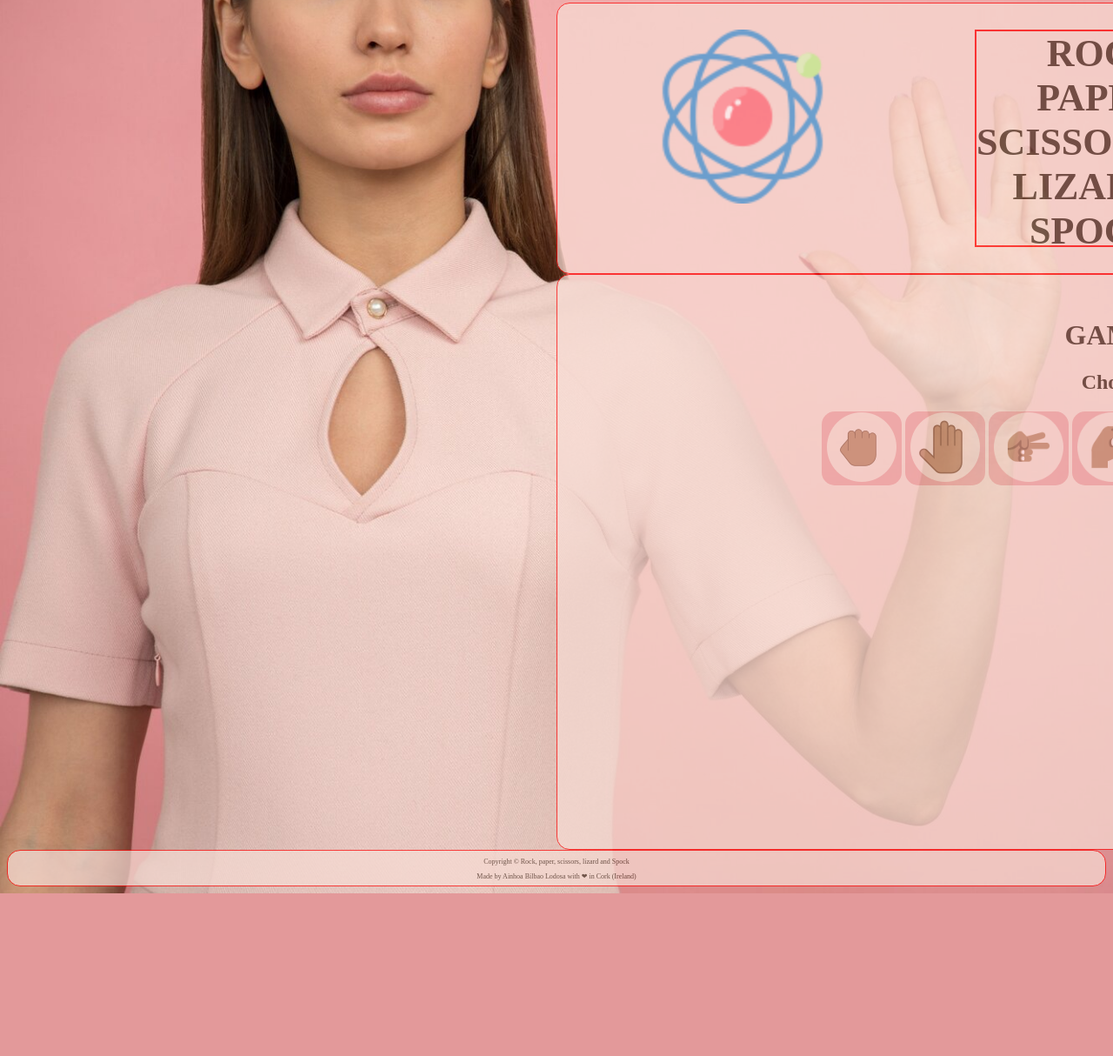
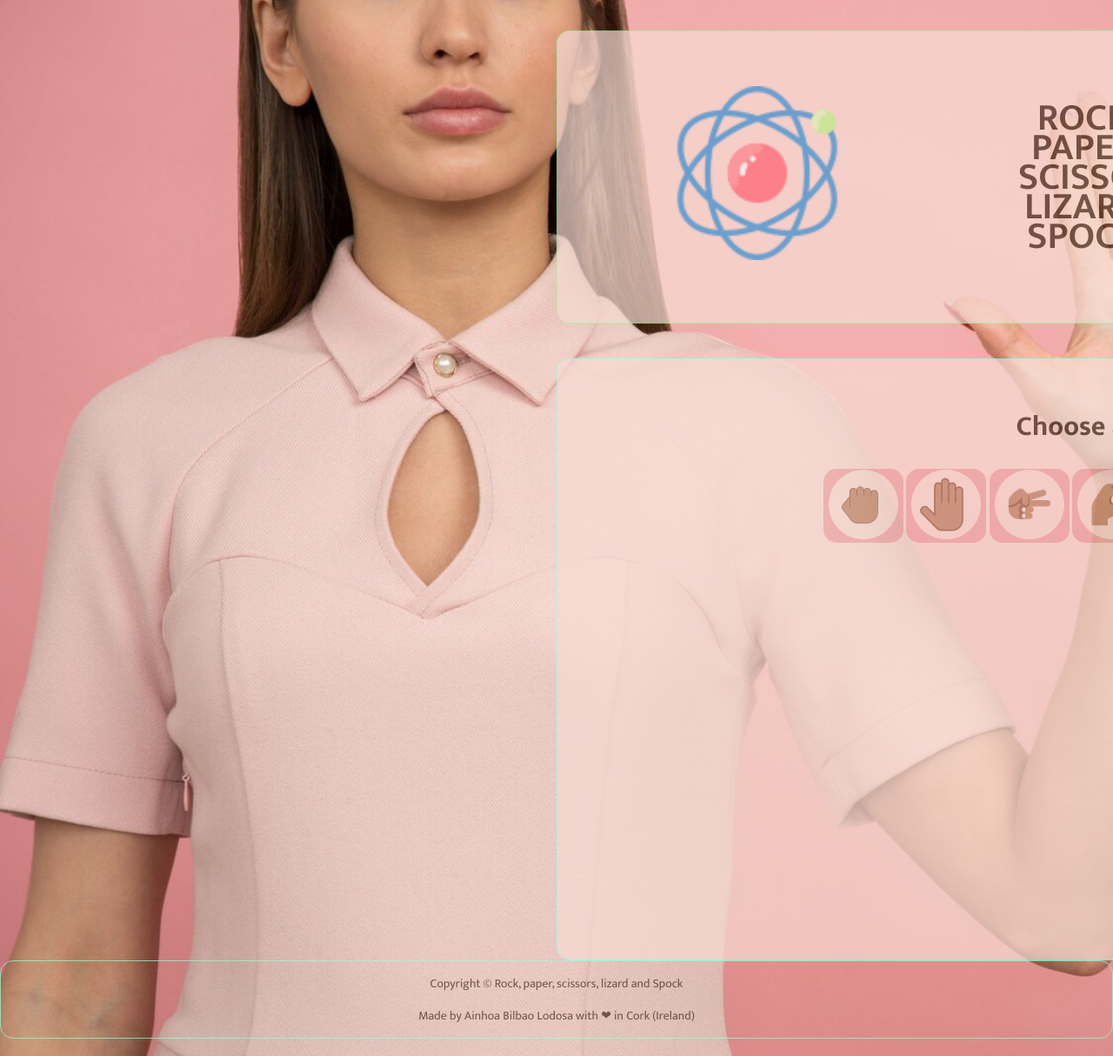
Before and after one commit to AinhoaBil/rock-paper-scissors-lizard-spock, a plain HTML site: page index.html in a window 1280 px wide. Shown: the part 5-1219 px from the top of the page at 87% size. Before the commit the page ends 1032 px from the top, so only its background shows below. Drawn offline with Linux system fonts and the light colour scheme.

Commit message:
Worked on appeareance, validated HTML and CSS

```diff
--- a/assets/css/style.css
+++ b/assets/css/style.css
@@ -1,29 +1,45 @@
+/* Body general style */
+
 body {
     background-image: url("../images/Left-young-woman--showing-the-vulcan-salute.jpg");
     background-repeat: no-repeat;
     background-size: cover;
-    background-color: #e3999a;
-    /* Used if the image is unavailable */
+    background-color: #e3999a; /* Used if the image is unavailable */
     text-align: right;
     color: #40271b;
+    margin: 0;
+    padding: 0;
+    min-height: 100vh;
+    display: flex;
+    flex-direction: column;
+    /* https://fonts.google.com/specimen/Mukta?query=mukta */
+    font-family: 'Mukta', sans-serif;
 
+}
+
+/* Logo */
+.logo > div {
+    line-height: 34px;
+    width: 150px;
+    flex: auto;
 }
 
 #container_title {
     display: flex;
     justify-content: space-around;
+    align-items: center;
     margin-left: 50%;
     width: 750px;
-    height: 250px;
+    height: 275px;
     padding: 30px;
     border-style: solid;
-    border-color: red;
+    border-color: #99ff99;
     border-radius: 15px;
     border-width: 1px;
+    text-align: center;
     opacity: 0.70;
     background-color: #f7dcd4;
-
-
+    margin-top: 40px;
 }
 
 
@@ -38,19 +54,19 @@ body {
 }
 
 #title {
-    border: solid 2px red;
     font-size: 44px;
     font-weight: 600;
 }
 
 
 #game_area_container {
+    margin-top: 40px;
     margin-left: 50%;
     width: 750px;
-    height: 600px;
+    height: 630px;
     padding: 30px;
     border-style: solid;
-    border-color: red;
+    border-color: #99ffff;
     border-radius: 15px;
     border-width: 1px;
     opacity: 0.70;
@@ -58,31 +74,47 @@ body {
 }
 
 
+
+
 button {
+    border: none;
+    cursor: pointer;
+    overflow: hidden;
     background: #eea8a8;
     border-style: solid;
     border: 10px;
     border-radius: 15px;
+}
+
+
+
+footer {
+    margin-top: auto;
+    margin-bottom: 20px;
+    font-size: 14px;
+    text-align: center;
+    border-style: solid;
+    border-color: #99ffd6;
+    border-radius: 15px;
+    border-width: 1px;
+    opacity: 0.70;
+}
+
+
+/* Media queries */
+@media screen and (max-width: 1200px) {
+#container_title {
+    align-self: center;
+}
+#game_area_container {
+    width: 65%;
+    align-self: center;
+    margin-left: 50%;
+    }
+footer {
+    align-self: center;
+    margin-bottom: 20px;
 
 }
 
-
-#footer_container {
-    display: flex;
-    text-align: center;
-    justify-content: space-around;
-    margin-bottom: 10px auto;
-    height: 40px;
-    border-style: solid;
-    border-color: red;
-    border-radius: 15px;
-    border-width: 1px;
-    opacity: 0.70;
-    background-color: #f7dcd4;
-
 }
-
-.signature {
-    font-size: 50%;
-
-}
--- a/index.html
+++ b/index.html
@@ -1,5 +1,6 @@
 <!DOCTYPE html>
 <html lang="en">
+
 <head>
     <meta charset="UTF-8">
     <meta http-equiv="X-UA-Compatible" content="IE=edge">
@@ -18,13 +19,14 @@
     <!-- Title on top URL-->
     <title>Rock, paper, scissors, lizard and Spock</title>
 </head>
+
 <body>
     <!--Logo, title-->
     <div id="container_title">
         <div id="atom_logo">
-            <img src="assets/images/icons8-atom-100 (1).png" alt="atom icon">
-        </div >
-        <div id="title">
+            <img src="assets/images/icons8-atom-100.png" alt="atom icon">
+        </div>
+        <div id="title" class="logo">
             <div>ROCK</div>
             <div>PAPER</div>
             <div>SCISSORS</div>
@@ -34,11 +36,13 @@
         </div>
     </div>
 
+    <span></span>
 
     <!-- GAME AREA -->
     <div id="game_area_container">
-      <div><h1>GAME AREA</h1></div>
-      <div><h2>Choose a weapon</h2></div>
+        <div>
+            <h1>Choose a weapon:</h1>
+        </div>
         <button id="rock" onclick="player('Rock')">
             <img src="assets/images/icons8-hand-rock-80.jpg" alt="hand rock icon">
         </button>
@@ -85,4 +89,5 @@
     <script src="assets/js/script.js"></script>
 
 </body>
+
 </html>
```
Also changed, not shown: assets/images/icons8-atom-100.png (renamed from assets/images/icons8-atom-100 (1).png), 1 other file. Lines whose indentation alone changed are shown as unchanged.
